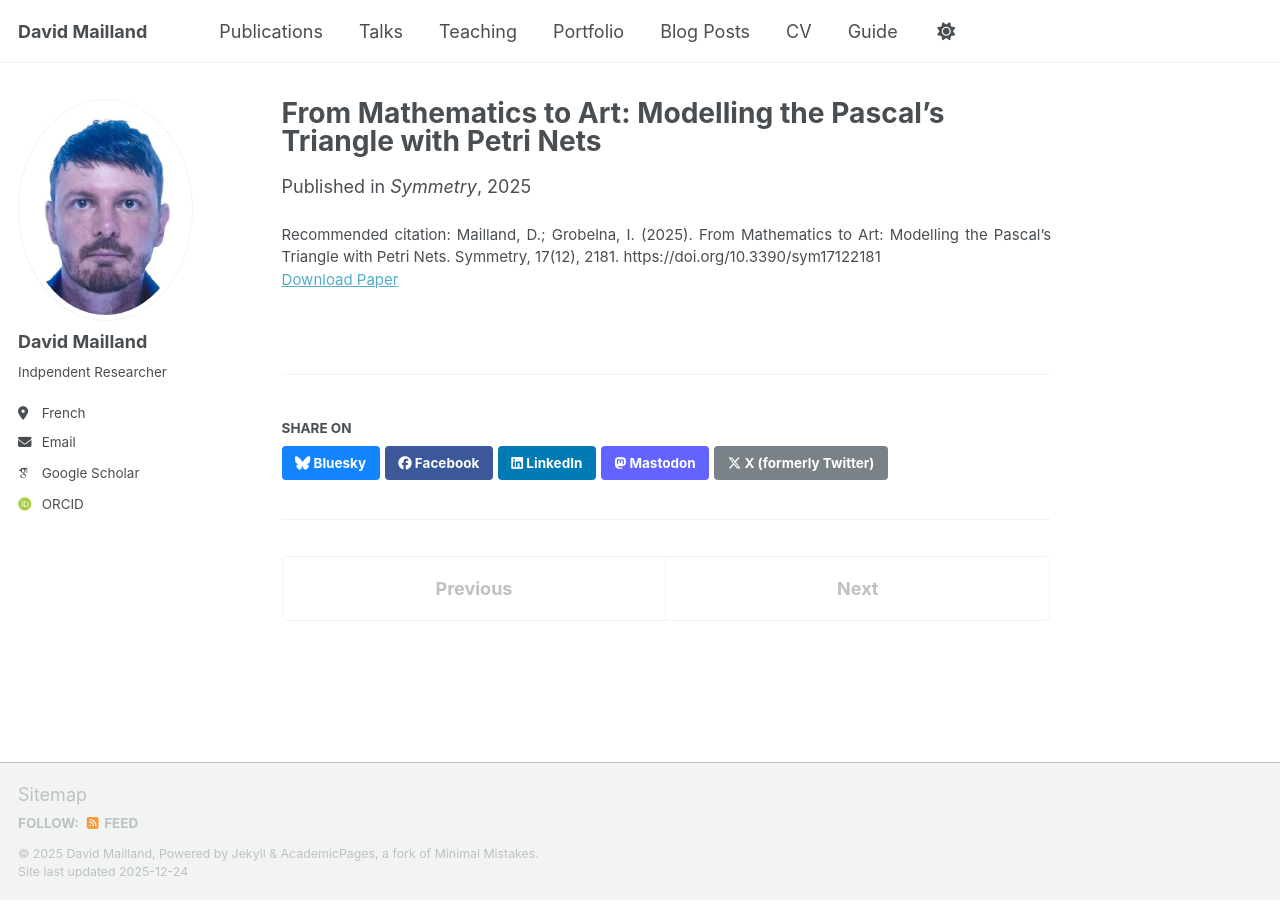
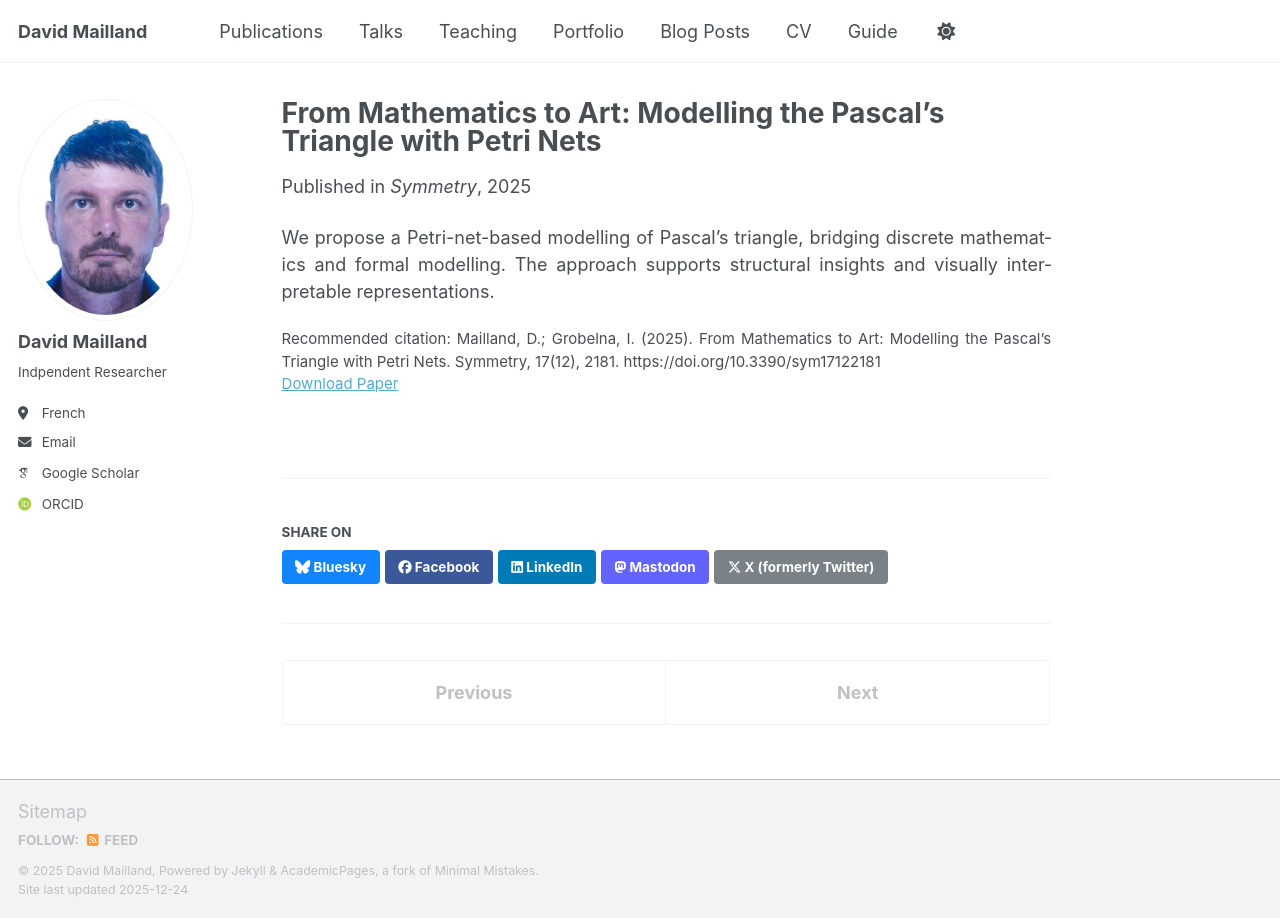
Before and after one commit to davidmailland/davidmailland.github.io, a Jekyll site: the page built from _publications/2025-12-18-symmetry-pascal-petri.md, in a window 1280 px wide. Built offline with Jekyll 4.4.1, drawn with Linux system fonts in a browser that asks for light colours; some web fonts are replaced; a script bundle is joined from its source files by our own code; library files that are not in the unit come from our copies.

Commit message:
Update 2025-12-18-symmetry-pascal-petri.md

```diff
--- a/_publications/2025-12-18-symmetry-pascal-petri.md
+++ b/_publications/2025-12-18-symmetry-pascal-petri.md
@@ -6,5 +6,7 @@ permalink: /publication/2025-12-18-symmetry-pascal-petri/
 date: 2025-12-18
 venue: "Symmetry"
 paperurl: "https://doi.org/10.3390/sym17122181"
+excerpt: "We propose a Petri-net-based modelling of Pascal’s triangle, bridging discrete mathematics and formal modelling. The approach supports structural insights and visually interpretable representations."
 citation: "Mailland, D.; Grobelna, I. (2025). From Mathematics to Art: Modelling the Pascal’s Triangle with Petri Nets. Symmetry, 17(12), 2181. https://doi.org/10.3390/sym17122181"
 ---
+We propose a Petri-net-based modelling of Pascal’s triangle, bridging discrete mathematics and formal modelling. The approach supports structural insights and visually interpretable representations.
```
